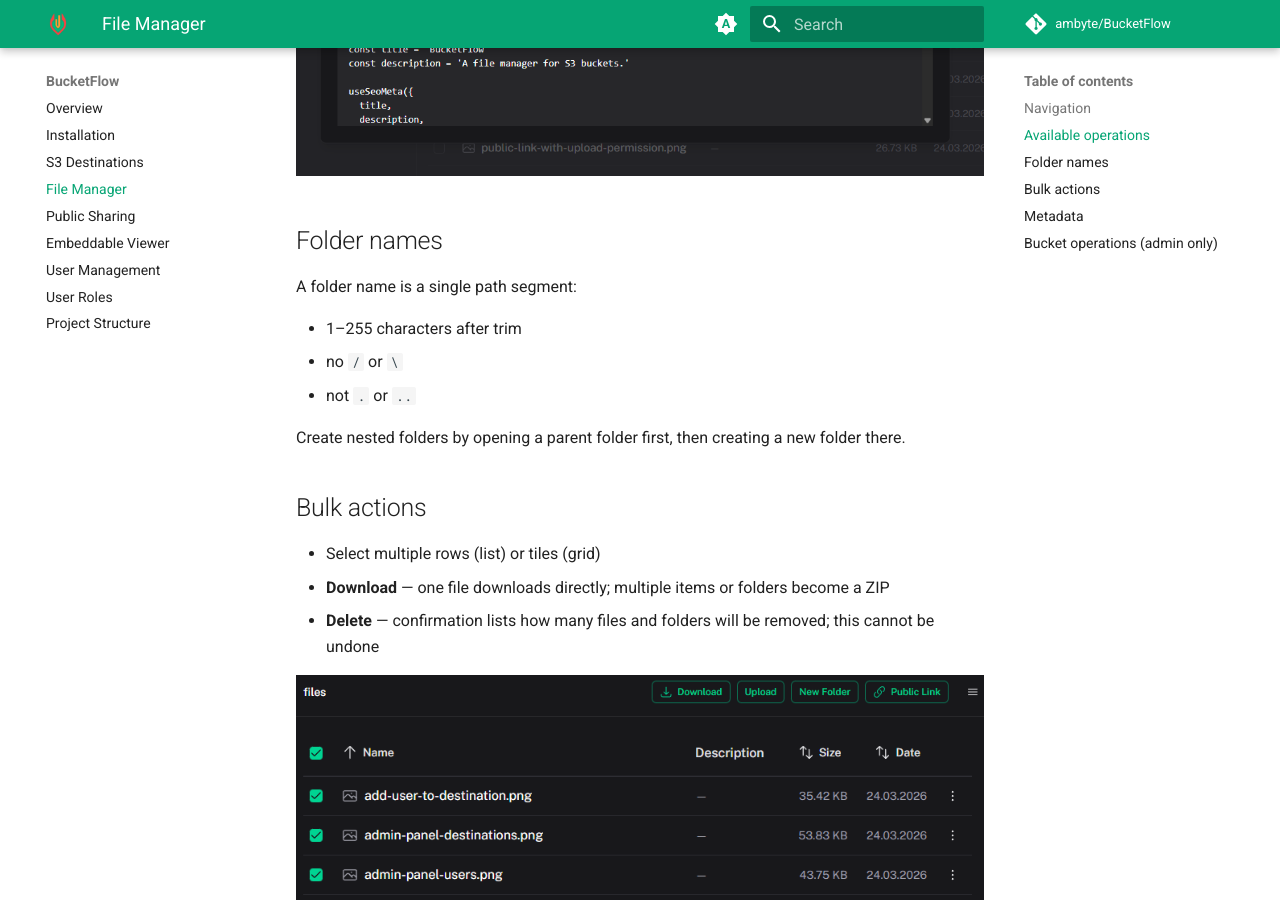
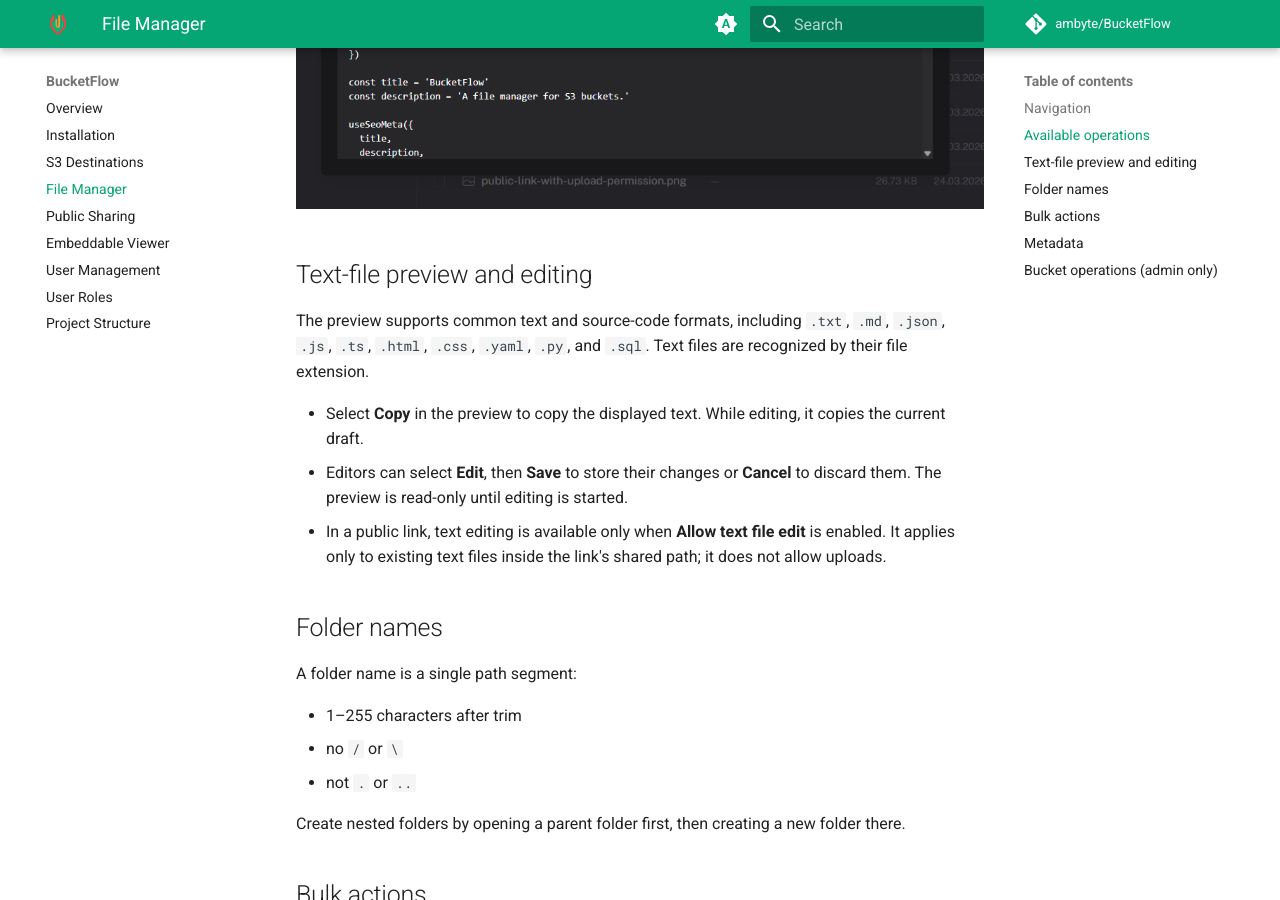
Before and after one commit to ambyte/BucketFlow, an MkDocs documentation site: the page built from docs/file-manager.md, in a window 1280 px wide and 900 px high, scrolled down 3022 px. Built offline with MkDocs 1.6.1 and Material for MkDocs 9.7.7, drawn with Linux system fonts in a browser that asks for light colours; comment, search, counter and statistics services are not loaded; some of the changed text lies outside the part shown.

Commit message:
feat: update documentation for text file editing and public sharing features

```diff
--- a/docs/file-manager.md
+++ b/docs/file-manager.md
@@ -12,6 +12,7 @@
 - **Bucket size** — admins see used storage next to each bucket name
 - **Breadcrumbs** — navigate nested folders
 - **Grid/List** — toggle layout mode
+- **List sorting** — sort by name, size, or date; dates use `DD.MM.YYYY HH:mm` format
 
 Row actions (metadata, rename, download, preview, delete) appear as icons on each file or folder in both views.
 
@@ -24,7 +25,7 @@
 | Download | Download a single file |
 | Download selected | Bulk download selected files/folders as ZIP |
 | Delete selected | Bulk delete selected files/folders after confirmation |
-| Preview | Preview images, PDF, and text files; editors can also edit and save text files |
+| Preview | Preview images, PDF, and text files; copy text; editors can edit and save text files |
 | Create folder | Create a folder in the current path |
 | Rename file/folder | Rename file or folder |
 | Delete file/folder | Delete a single file or folder |
@@ -33,6 +34,14 @@
 ![Upload files](images/upload-files.png)
 ![Multi upload](images/upload-multiple-files.png)
 ![Preview files](images/preview-files.png)
+
+## Text-file preview and editing
+
+The preview supports common text and source-code formats, including `.txt`, `.md`, `.json`, `.js`, `.ts`, `.html`, `.css`, `.yaml`, `.py`, and `.sql`. Text files are recognized by their file extension.
+
+- Select **Copy** in the preview to copy the displayed text. While editing, it copies the current draft.
+- Editors can select **Edit**, then **Save** to store their changes or **Cancel** to discard them. The preview is read-only until editing is started.
+- In a public link, text editing is available only when **Allow text file edit** is enabled. It applies only to existing text files inside the link's shared path; it does not allow uploads.
 
 ## Folder names
 
--- a/package.json
+++ b/package.json
@@ -1,6 +1,6 @@
 {
   "name": "bucket-flow",
-  "version": "3.0.0",
+  "version": "3.1.0",
   "private": true,
   "type": "module",
   "scripts": {
```
Also changed, not shown: README.md (+2 -2 lines), docs/index.md (+2 -2 lines), docs/public-sharing.md (+3 -2 lines), 1 other file.
